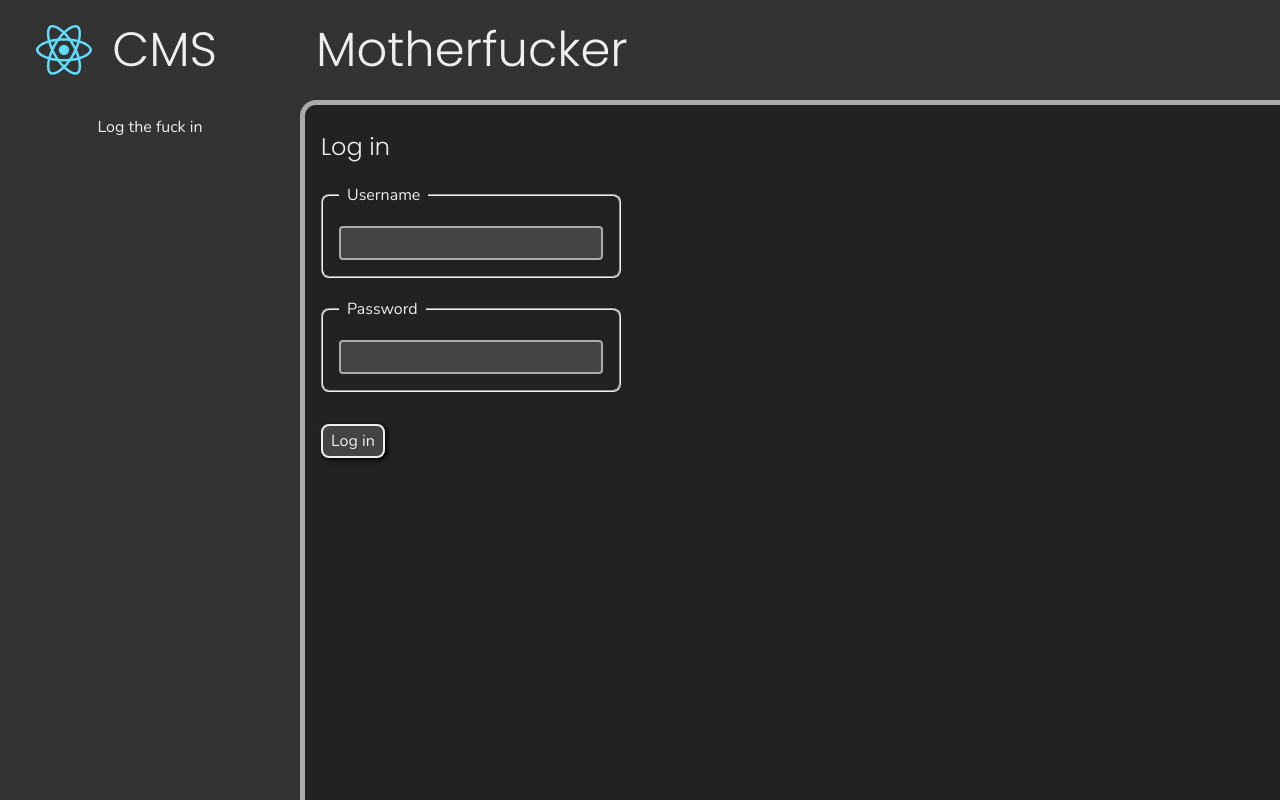
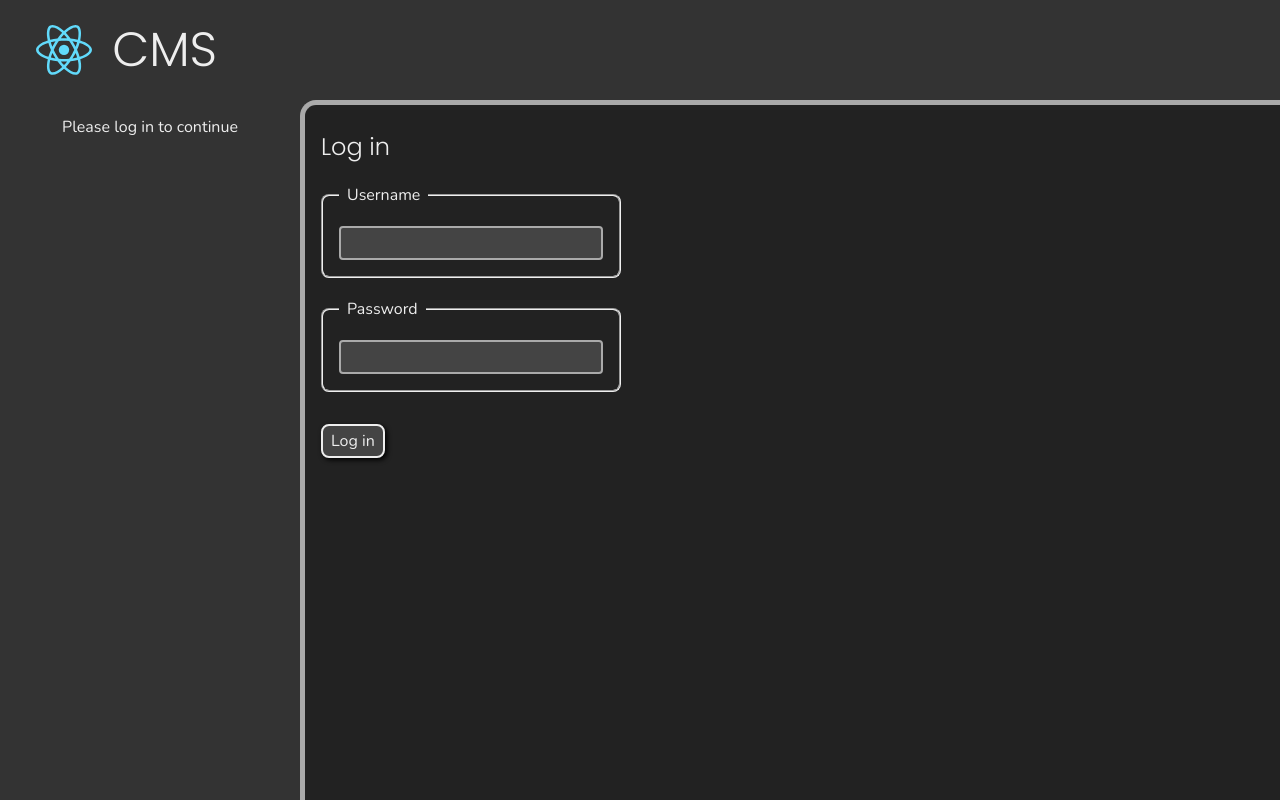
Before and after one commit to rwatson462/blog-cms-frontend-react, a React (Create React App) app: page / in a window 1280 px wide. Built offline with nearby package versions, Linux system fonts and the light colour scheme.

Commit message:
Remove expletives

```diff
--- a/src/App.js
+++ b/src/App.js
@@ -42,7 +42,7 @@ export default class App extends Component {
                <img src={react_logo} alt="React logo"></img>
                CMS
             </span>
-            <header><h1>Motherfucker</h1></header>
+            <header><h1>&nbsp;</h1></header>
             {navComponent}
             {pageComponent}
          </>
--- a/src/components/global/NotLoggedInNav.js
+++ b/src/components/global/NotLoggedInNav.js
@@ -1,7 +1,7 @@
 export default function NotLoggedInNav() {
    return (
       <nav className="text-center">
-         Log the fuck in
+         Please log in to continue
       </nav>
    )
 }
--- a/src/components/pages/LoginPage.js
+++ b/src/components/pages/LoginPage.js
@@ -36,7 +36,7 @@ export default class LoginPage extends React.Component {
             </section>
 
             <form>
-               { showFailedMessage && <p className="text-danger">Login failed, motherfucker</p> }
+               { showFailedMessage && <p className="text-danger">Login failed</p> }
                <fieldset>
                   <legend><label htmlFor="username">Username</label></legend>
                   <input type="text" name="username" id="username" value={username} onChange={this.handleChange} />
```
